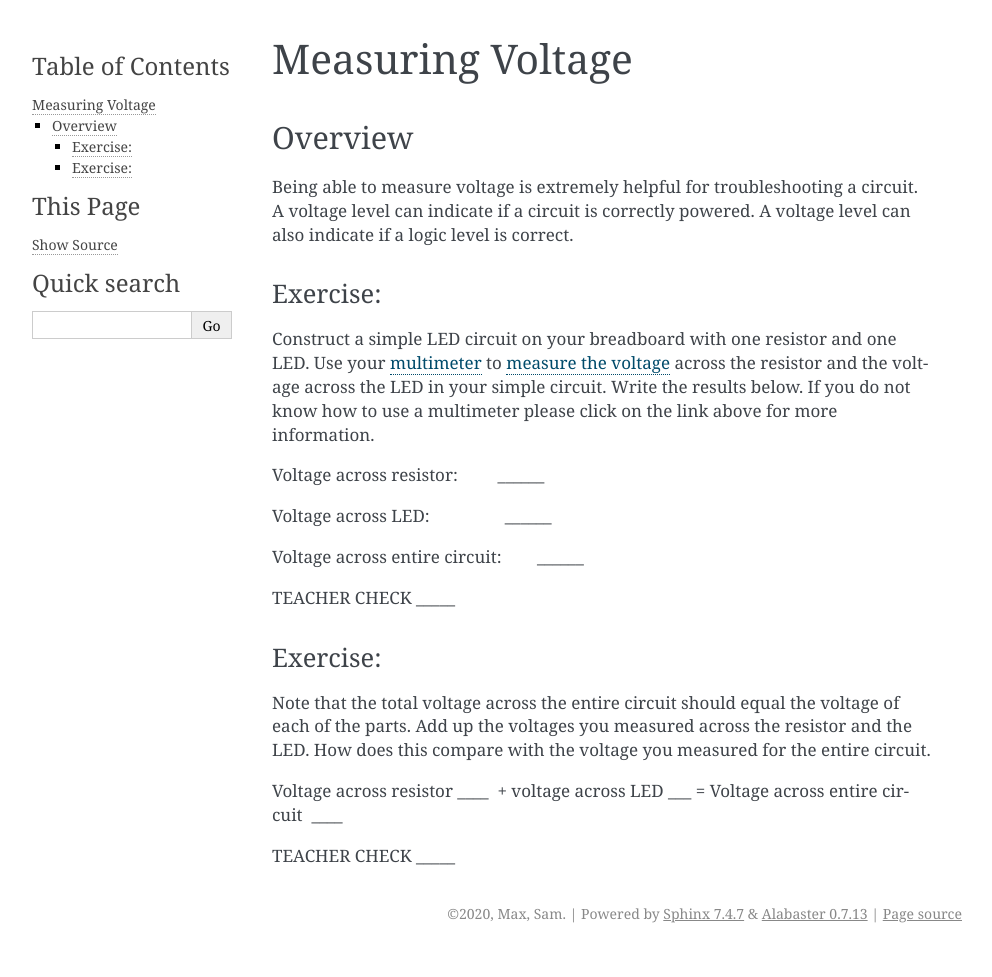
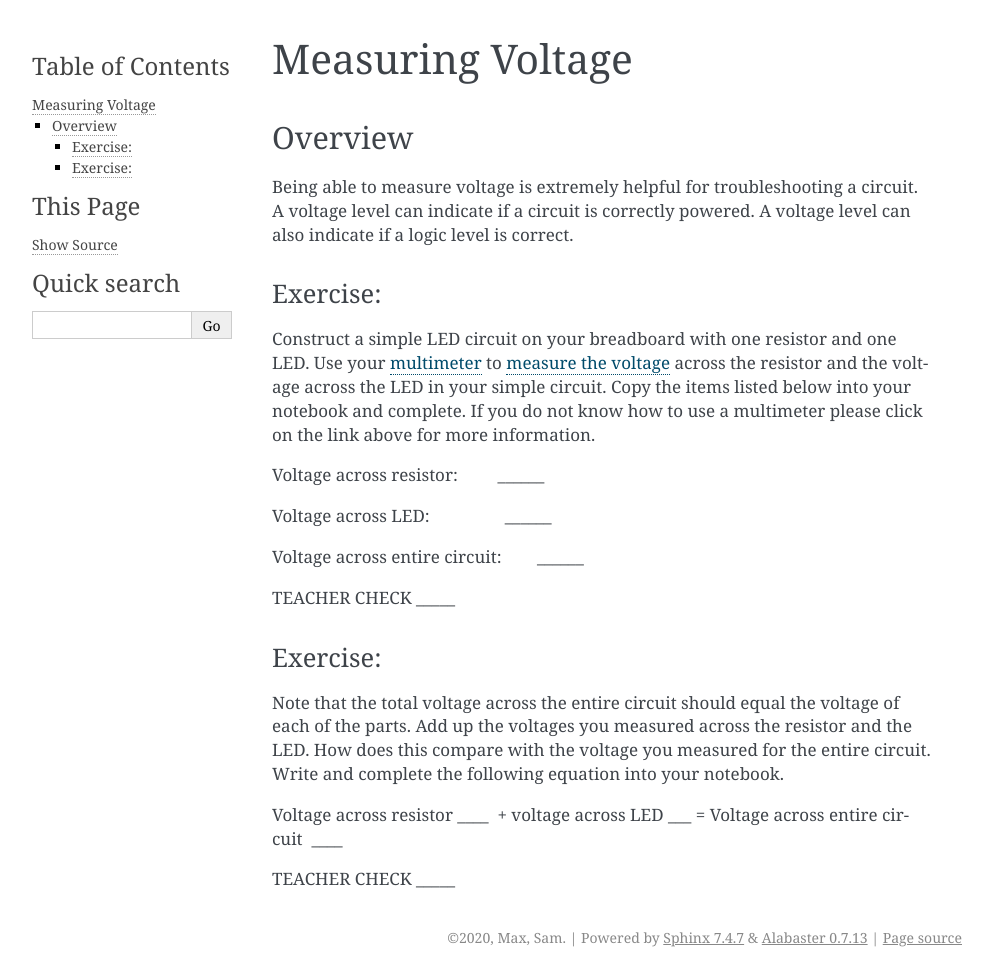
Before and after one commit to maxtkc/mvths-wiki, a Sphinx documentation site: the page built from docs/007-measuring-voltage.rst, in a window 1280 px wide. Shown: the whole page, without its empty margins (148-1140 px from the left). Built offline with Sphinx 7.4.7, drawn with Linux system fonts in a browser that asks for light colours; before the commit the page ends 953 px from its top, so only the background shows below that.

Commit message:
Update 007-measuring-voltage.rst

```diff
--- a/docs/007-measuring-voltage.rst
+++ b/docs/007-measuring-voltage.rst
@@ -16,8 +16,8 @@ one LED. Use your
 `multimeter <https://www.google.com/url?q=https://docs.google.com/document/d/1BmZbXzxnD2j17QToSZ9jeZmnP7burwfksfQq2v4zu-Y/edit%23heading%3Dh.sf66jio1dnm6&sa=D&ust=1587613173850000>`__ to
 `measure the
 voltage <https://www.google.com/url?q=https://docs.google.com/document/d/1BmZbXzxnD2j17QToSZ9jeZmnP7burwfksfQq2v4zu-Y/edit%23heading%3Dh.1d4or8wh0xdv&sa=D&ust=1587613173850000>`__ across
-the resistor and the voltage across the LED in your simple circuit. Write the
-results below. If you do not know how to use a multimeter please click on the
+the resistor and the voltage across the LED in your simple circuit. Copy the
+items listed below into your notebook and complete. If you do not know how to use a multimeter please click on the
 link above for more information.
 
 Voltage across resistor:         \_\_\_\_\_\_
@@ -34,7 +34,7 @@ Exercise:
 Note that the total voltage across the entire circuit should equal the
 voltage of each of the parts. Add up the voltages you measured across
 the resistor and the LED. How does this compare with the voltage you
-measured for the entire circuit.
+measured for the entire circuit. Write and complete the following equation into your notebook.
 
 Voltage across resistor \_\_\_\_  + voltage across LED \_\_\_ = Voltage
 across entire circuit  \_\_\_\_
```
